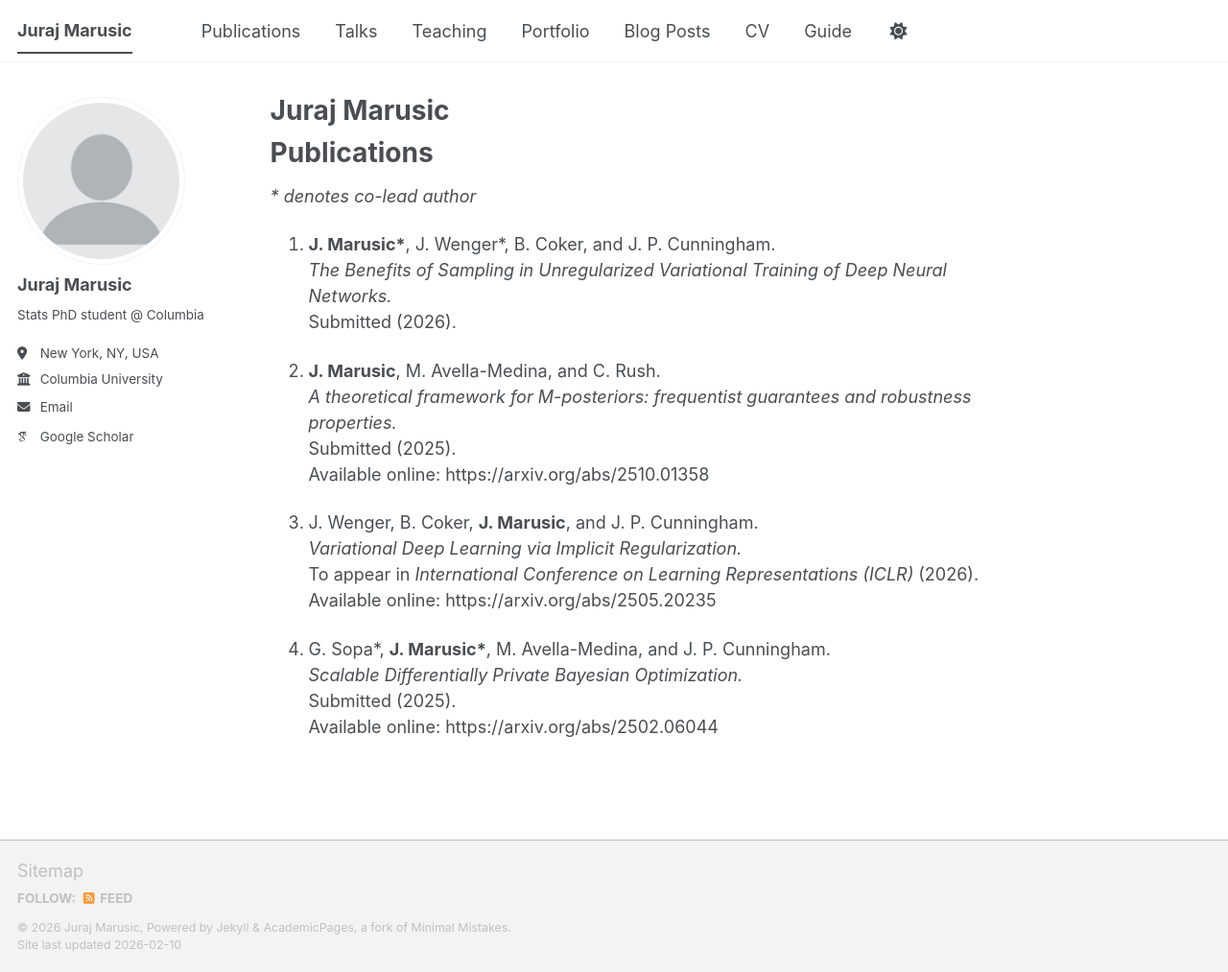
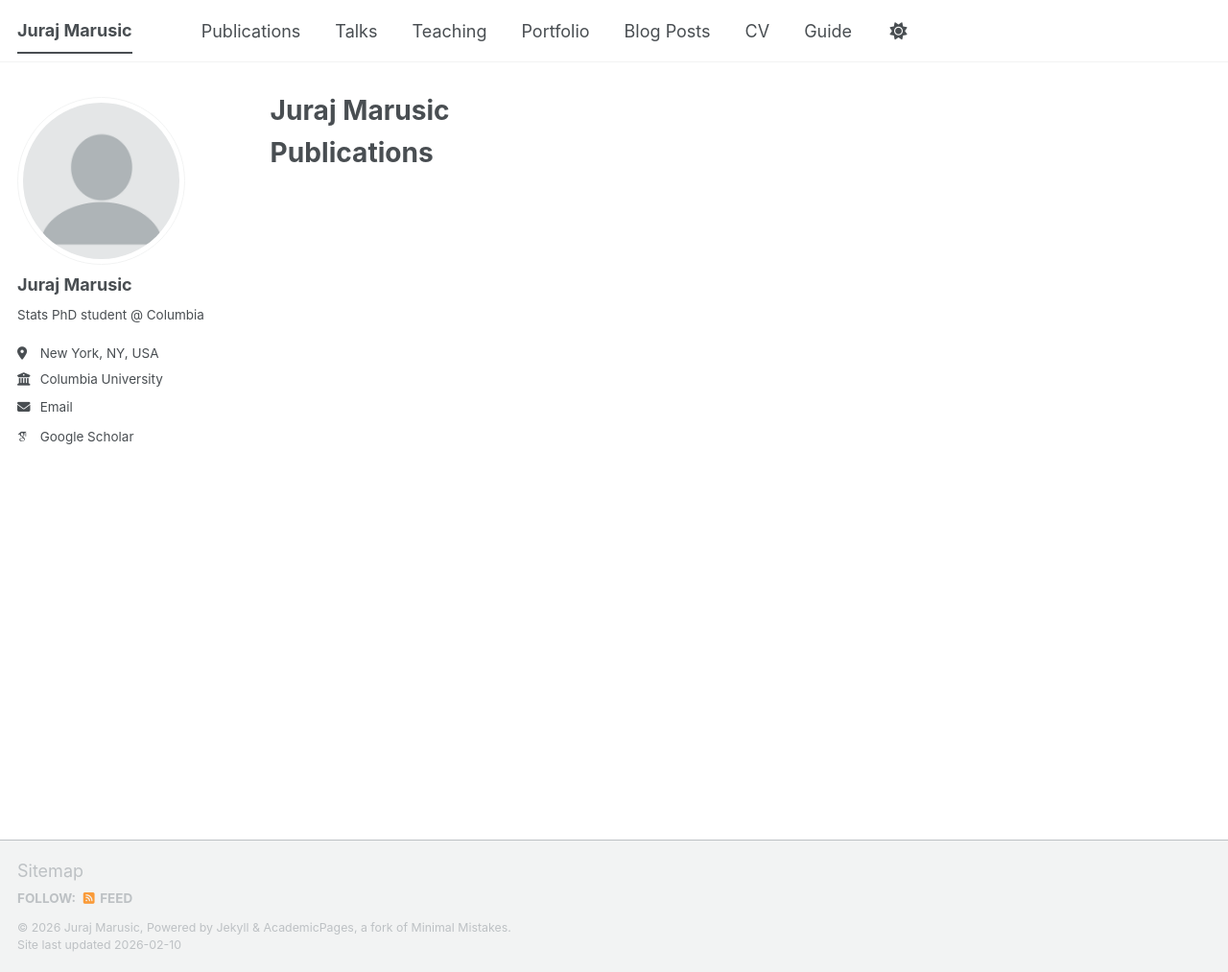
Before and after one commit to JurajMarusic/jurajmarusic.github.io, a Jekyll site: the page built from _pages/about.md, in a window 1280 px wide and 1013 px high. Shown: the whole window at 96% size. Built offline with Jekyll 4.4.1, drawn with Linux system fonts in a browser that asks for light colours; some web fonts are replaced; a script bundle is joined from its source files by our own code; library files that are not in the unit come from our copies.

Commit message:
Update about.md

```diff
--- a/_pages/about.md
+++ b/_pages/about.md
@@ -9,24 +9,3 @@ redirect_from:
 
 Publications
 ======
-
-*\* denotes co-lead author*
-
-1. **J. Marusic\***, J. Wenger\*, B. Coker, and J. P. Cunningham.
-   *The Benefits of Sampling in Unregularized Variational Training of Deep Neural Networks.*
-   Submitted (2026).
-
-2. **J. Marusic**, M. Avella-Medina, and C. Rush.
-   *A theoretical framework for M-posteriors: frequentist guarantees and robustness properties.*
-   Submitted (2025).
-   Available online: https://arxiv.org/abs/2510.01358
-
-3. J. Wenger, B. Coker, **J. Marusic**, and J. P. Cunningham.
-   *Variational Deep Learning via Implicit Regularization.*
-   To appear in *International Conference on Learning Representations (ICLR)* (2026).
-   Available online: https://arxiv.org/abs/2505.20235
-
-4. G. Sopa\*, **J. Marusic\***, M. Avella-Medina, and J. P. Cunningham.
-   *Scalable Differentially Private Bayesian Optimization.*
-   Submitted (2025).
-   Available online: https://arxiv.org/abs/2502.06044
```
